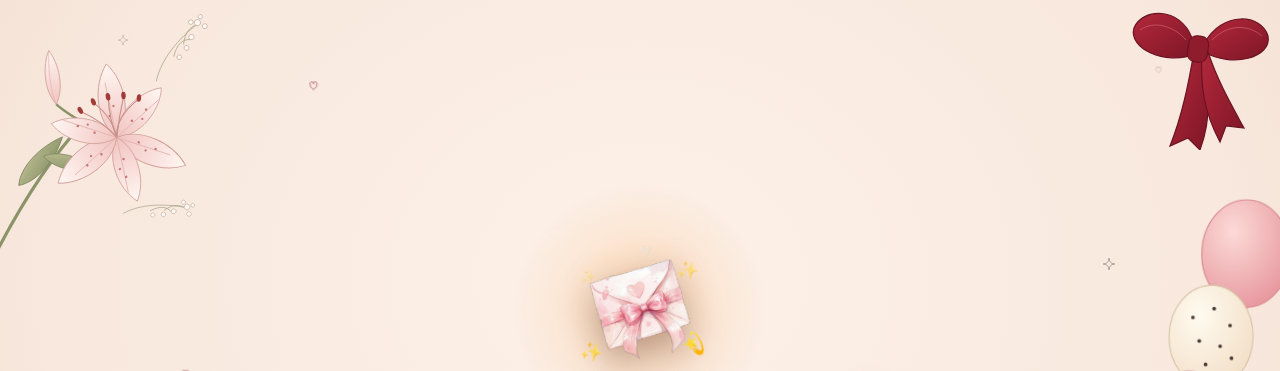
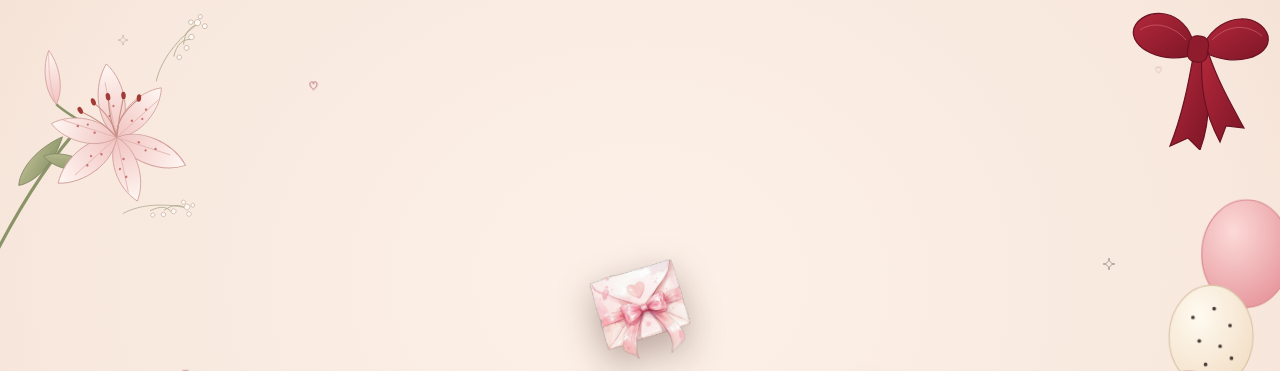
Before and after one commit to adithyals/surprise-for-you, a plain HTML site: page index.html in a window 1280 px wide. Shown: the top 371 px of the page. Drawn offline with nearby package versions, Linux system fonts and the light colour scheme; a web font is replaced by a local one.

Commit message:
Remove glow and sparkles around envelope
Co-Authored-By: Claude Sonnet 5.5 <noreply@anthropic.com>
Claude-Session: https://claude.ai/code/session_01JHJJcNN1WigQCLhPgRmBLg

```diff
--- a/index.html
+++ b/index.html
@@ -42,22 +42,16 @@ button.btn:hover{transform:scale(1.07)}
 @media(min-width:601px){.d.bln{top:24%}}
 
 .env-wrap{position:relative;display:inline-block;margin-bottom:12px}
-.env-wrap::before{content:"";position:absolute;left:50%;top:50%;width:260%;aspect-ratio:1;transform:translate(-50%,-50%);border-radius:50%;background:radial-gradient(circle,rgba(255,206,160,.8),rgba(255,206,160,.28) 40%,rgba(255,206,160,0) 68%);animation:glow 2.6s ease-in-out infinite;pointer-events:none;z-index:0}
-@keyframes glow{50%{transform:translate(-50%,-50%) scale(1.18);opacity:.65}}
 .env{position:relative;z-index:1;display:block;width:min(26vw,100px);height:auto;cursor:pointer;filter:drop-shadow(0 12px 18px rgba(80,40,30,.38));animation:envpop .9s cubic-bezier(.2,1.5,.4,1) both,envbeat 2.2s ease-in-out .9s infinite;-webkit-tap-highlight-color:transparent;transition:filter .3s}
 .env:hover{filter:drop-shadow(0 14px 22px rgba(142,34,50,.5)) brightness(1.05)}
 @keyframes envpop{0%{opacity:0;transform:scale(.2) rotate(-14deg)}60%{opacity:1;transform:scale(1.22) rotate(5deg)}100%{transform:scale(1) rotate(0)}}
 @keyframes envbeat{0%,100%{transform:scale(1) rotate(-2deg)}35%{transform:scale(1.1) rotate(2deg)}55%{transform:scale(1.03) rotate(0)}}
 .env.opening{animation:envopen .8s ease-in forwards}
 @keyframes envopen{0%{transform:scale(1)}18%{transform:scale(1.15) rotate(-10deg)}36%{transform:scale(1.2) rotate(10deg)}54%{transform:scale(1.3) rotate(-5deg)}100%{transform:scale(3.2) translateY(-30px);opacity:0}}
-.env-wrap.opening::before{animation:flash .8s ease-out forwards}
-@keyframes flash{0%{opacity:.8}60%{transform:translate(-50%,-50%) scale(1.8);opacity:1}100%{transform:translate(-50%,-50%) scale(3);opacity:0}}
-.sprk{position:absolute;z-index:2;font-size:1.25rem;pointer-events:none;animation:twinkle2 2.4s ease-in-out infinite}
-@keyframes twinkle2{0%,100%{opacity:.25;transform:scale(.6) rotate(0)}50%{opacity:1;transform:scale(1.15) rotate(18deg)}}
 #s1 p.sub{animation:hint 2.4s ease-in-out infinite}
 @keyframes hint{50%{opacity:.45}}
 .mini-env{width:34px;height:auto;vertical-align:middle;margin-left:6px;position:relative;top:-1px;filter:drop-shadow(0 2px 3px rgba(0,0,0,.3))}
-@media(prefers-reduced-motion:reduce){.env,.env-wrap::before,.sprk,#s1 p.sub{animation:none}.env.opening{animation:none;opacity:0}}
+@media(prefers-reduced-motion:reduce){.env,#s1 p.sub{animation:none}.env.opening{animation:none;opacity:0}}
 /* ===== POSTER PAGE ===== */
 #s2{padding:16px}
 .poster{position:relative;width:min(100%,440px);height:min(calc(100vh - 32px),800px);border-radius:28px;overflow:hidden;background:#f3d6c3;box-shadow:0 25px 70px rgba(80,50,40,.35)}
@@ -185,7 +179,7 @@ canvas{position:fixed;inset:0;pointer-events:none;z-index:50}
 
 <!-- 1. INTRO -->
 <section id="s1" class="active">
-  <div class="env-wrap"><img class="env" id="open" src="images/envelope.png" alt="Sealed envelope. Tap to open" onerror="this.replaceWith(Object.assign(document.createElement('div'),{className:'heart-big',id:'open',textContent:'💌'}));bindOpen()"><span class="sprk" style="left:-14%;top:2%">✨</span><span class="sprk" style="right:-12%;top:-6%;animation-delay:.7s;font-size:1.4rem">✨</span><span class="sprk" style="right:-16%;bottom:6%;animation-delay:1.3s;font-size:1rem">💫</span><span class="sprk" style="left:-10%;bottom:-4%;animation-delay:1.9s;font-size:1.2rem">✨</span><span class="sprk" style="left:44%;top:-22%;animation-delay:.3s;font-size:1.1rem">🤍</span></div>
+  <div class="env-wrap"><img class="env" id="open" src="images/envelope.png" alt="Sealed envelope. Tap to open" onerror="this.replaceWith(Object.assign(document.createElement('div'),{className:'heart-big',id:'open',textContent:'💌'}));bindOpen()"></div>
   <h1 id="introTitle">Hey 😊</h1>
   <p class="sub">I made something special just for you. Tap the envelope to open it.</p>
 </section>
```
